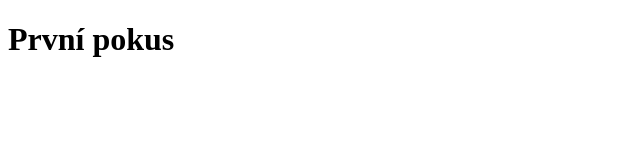
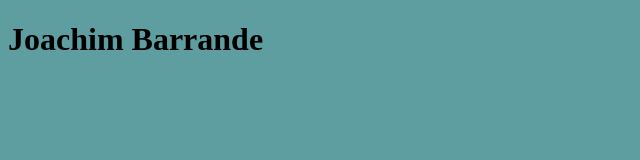
Before and after one commit to Danda291/str-nky, a plain HTML site: page sigma documen-1.html in a window 1280 px wide. Shown: the whole page, without its empty margins (0-640 px from the left). Drawn offline with Linux system fonts and the light colour scheme.

Commit message:
Add files via upload

```diff
--- a/sigma documen-1.html
+++ b/sigma documen-1.html
@@ -4,8 +4,9 @@
     <meta charset="UTF-8">
     <meta name="viewport" content="width=device-width, initial-scale=1.0">
     <title>sigma documents</title>
+    <link rel="stylesheet" href="sigmastyl.css">
 </head>
 <body>
-   <h1>První pokus</h1>
+   <h1>Joachim Barrande</h1>
 </body>
 </html>
```
